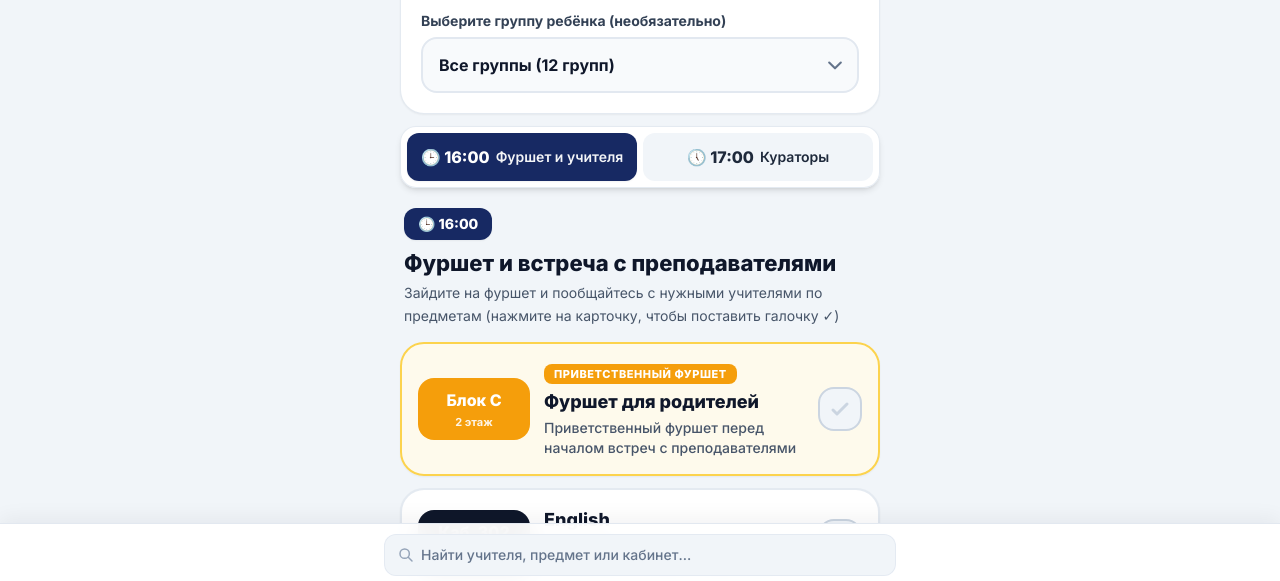
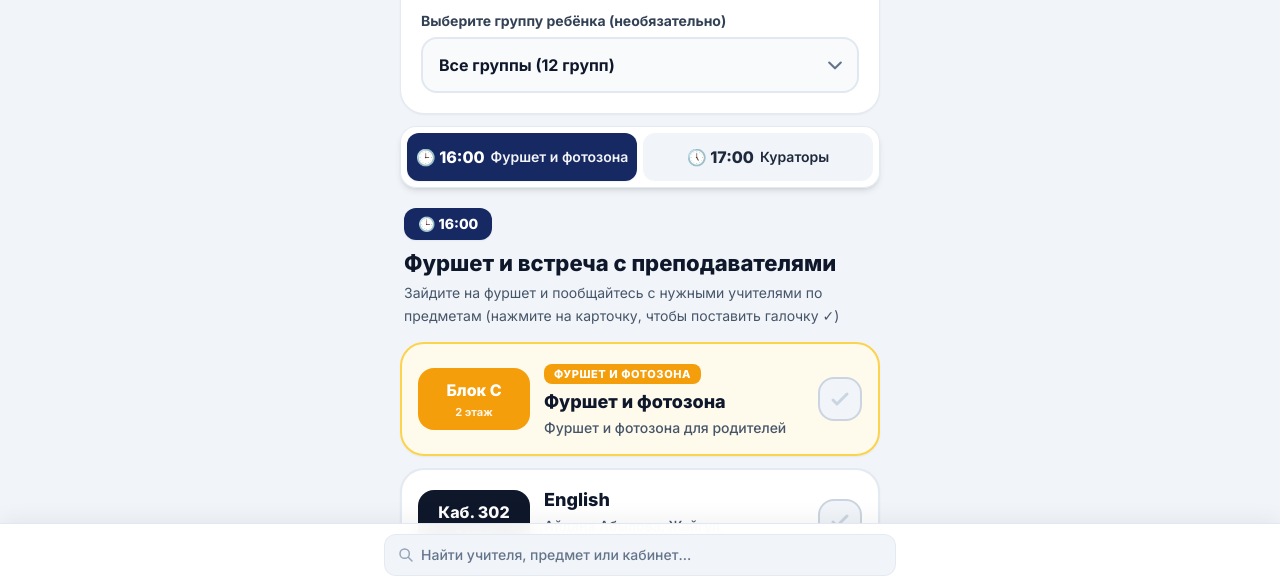
Before and after one commit to college-alatoo/Parents-meeting-, a plain HTML site: page index.html in a window 1280 px wide. Shown: the part 152-733 px from the top of the page. Drawn offline with nearby package versions, Linux system fonts and the light colour scheme.

Commit message:
Update buffet and photo zone wording

```diff
--- a/index.html
+++ b/index.html
@@ -117,7 +117,7 @@
         <nav aria-label="Навигация по времени" class="sticky top-2 z-30 bg-white/95 backdrop-blur-md p-1.5 rounded-2xl shadow-md border border-slate-200/90 mb-5 grid grid-cols-2 gap-1.5">
             <a href="#stage-1600" id="nav-1600" class="flex items-center justify-center gap-1.5 py-3 px-2 rounded-xl text-sm sm:text-base font-extrabold text-center transition bg-brand-600 text-white shadow-sm">
                 <span>🕒 16:00</span>
-                <span class="font-semibold text-xs sm:text-sm opacity-95">Фуршет и учителя</span>
+                <span class="font-semibold text-xs sm:text-sm opacity-95">Фуршет и фотозона</span>
             </a>
             <a href="#stage-1700" id="nav-1700" class="flex items-center justify-center gap-1.5 py-3 px-2 rounded-xl text-sm sm:text-base font-extrabold text-center transition bg-slate-100 text-slate-800 hover:bg-slate-200">
                 <span>🕔 17:00</span>
@@ -236,13 +236,13 @@
          * Полные данные расписания по двум временным этапам: 16:00 и 17:00
          */
         const SCHEDULE_ITEMS = [
-            // ЭТАП 16:00 — Фуршет и встреча с преподавателями
+            // ЭТАП 16:00 — Фуршет, фотозона и встреча с преподавателями
             {
                 id: 'buffet-1600',
                 stage: '16:00',
                 isBuffet: true,
-                title: 'Фуршет для родителей',
-                subtitle: 'Приветственный фуршет перед началом встреч с преподавателями',
+                title: 'Фуршет и фотозона',
+                subtitle: 'Фуршет и фотозона для родителей',
                 room: 'Блок C',
                 floor: '2 этаж',
                 group: null
@@ -850,7 +850,7 @@
                     ` : ''}
                     ${item.isBuffet ? `
                         <span class="inline-block text-[11px] font-extrabold uppercase tracking-wider bg-amber-500 text-white px-2.5 py-0.5 rounded-lg mb-1">
-                            ПРИВЕТСТВЕННЫЙ ФУРШЕТ
+                            ФУРШЕТ И ФОТОЗОНА
                         </span>
                     ` : ''}
 
```
